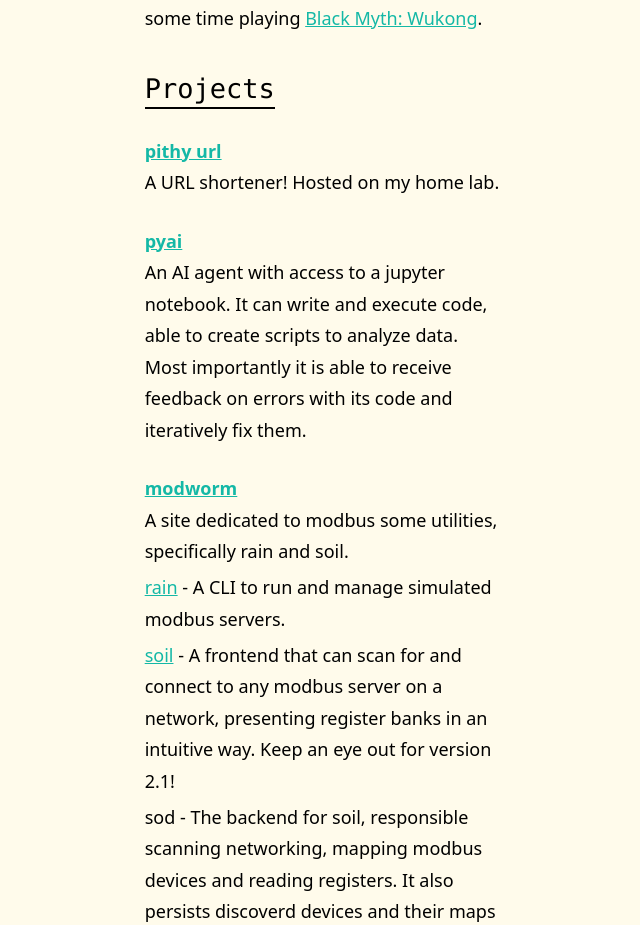
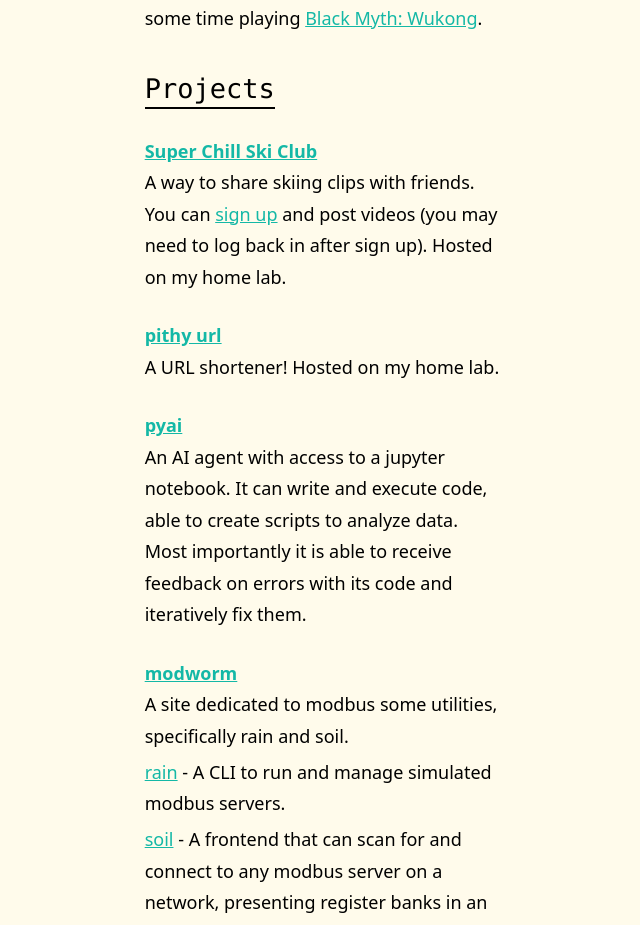
Before and after one commit to manavsu/manav_dev, a SvelteKit app: page / in a window 1280 px wide. Shown: the part 780-1705 px from the top of the page, without its empty margins (318-958 px from the left). Built offline with nearby package versions, Linux system fonts and the light colour scheme.

Commit message:
added ski.manav.dev

```diff
--- a/src/routes/+page.svelte
+++ b/src/routes/+page.svelte
@@ -18,6 +18,11 @@
 
 	<div class="flex w-full flex-col gap-6">
 		<h2 class="w-fit border-b-2 border-black font-mono text-2xl">Projects</h2>
+
+		<div>
+			<a class="font-bold" href="https://ski.manav.dev/">Super Chill Ski Club</a>
+			<p>A way to share skiing clips with friends. You can <a href="https://ski.manav.dev/sign_up">sign up</a> and post videos (you may need to log back in after sign up). Hosted on my home lab.</p>
+		</div>
 
 
 		<div>
```
